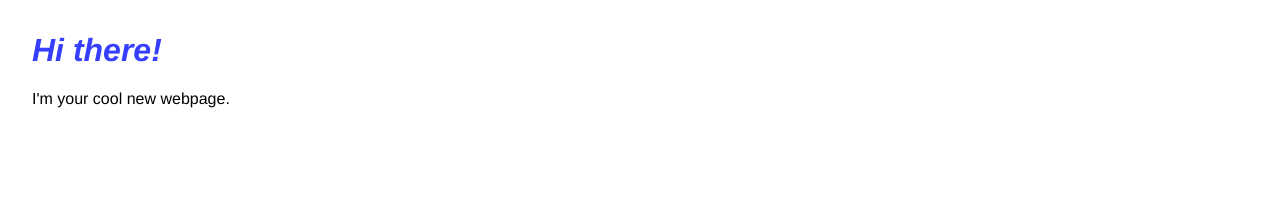
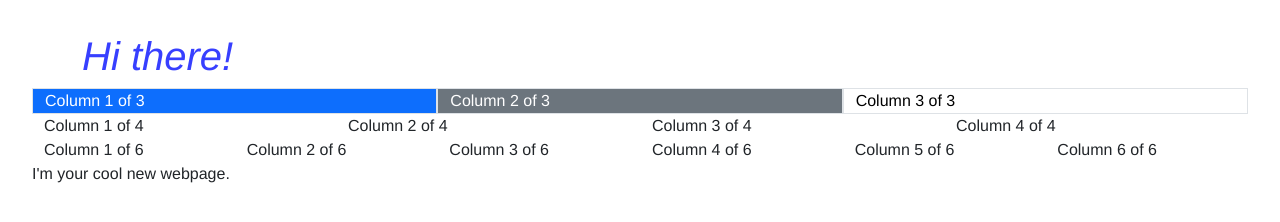
Before and after one commit to brian-burdine/bootstrap-demo, a plain HTML site: page index.html in a window 1280 px wide. Drawn offline with nearby package versions, Linux system fonts and the light colour scheme.

Commit message:
added some columns to see auto-sizing containers

```diff
--- a/index.html
+++ b/index.html
@@ -8,11 +8,34 @@
     <meta name="viewport" content="width=device-width, initial-scale=1">
 
     <!-- import the webpage's stylesheet -->
+    <link href="https://cdn.jsdelivr.net/npm/bootstrap@5.3.0-alpha1/dist/css/bootstrap.min.css" rel="stylesheet" integrity="sha384-GLhlTQ8iRABdZLl6O3oVMWSktQOp6b7In1Zl3/Jr59b6EGGoI1aFkw7cmDA6j6gD" crossorigin="anonymous">
     <link rel="stylesheet" href="/style.css">
-
   </head>
   <body>
-    <h1>Hi there!</h1>
+    <div class="container-md">
+      <h1>Hi there!</h1>
+    </div>
+    <div class="container-fluid">
+      <div class="row">
+        <div class="col border bg-primary text-white">Column 1 of 3</div>
+        <div class="col border bg-secondary text-white">Column 2 of 3</div>
+        <div class="col border bg-tertiary text-black">Column 3 of 3</div>
+      </div>
+      <div class="row">
+        <div class="col">Column 1 of 4</div>
+        <div class="col">Column 2 of 4</div>
+        <div class="col">Column 3 of 4</div>
+        <div class="col">Column 4 of 4</div>
+      </div>
+      <div class="row">
+        <div class="col">Column 1 of 6</div>
+        <div class="col">Column 2 of 6</div>
+        <div class="col">Column 3 of 6</div>
+        <div class="col">Column 4 of 6</div>
+        <div class="col">Column 5 of 6</div>
+        <div class="col">Column 6 of 6</div>
+      </div>
+    </div>
 
     <p>
       I'm your cool new webpage.
@@ -20,5 +43,6 @@
 
     <!-- import the webpage's javascript file -->
     <script src="/main.js" defer></script>
+    <script src="https://cdn.jsdelivr.net/npm/bootstrap@5.3.0-alpha1/dist/js/bootstrap.bundle.min.js" integrity="sha384-w76AqPfDkMBDXo30jS1Sgez6pr3x5MlQ1ZAGC+nuZB+EYdgRZgiwxhTBTkF7CXvN" crossorigin="anonymous"></script>
   </body>
 </html>
```
